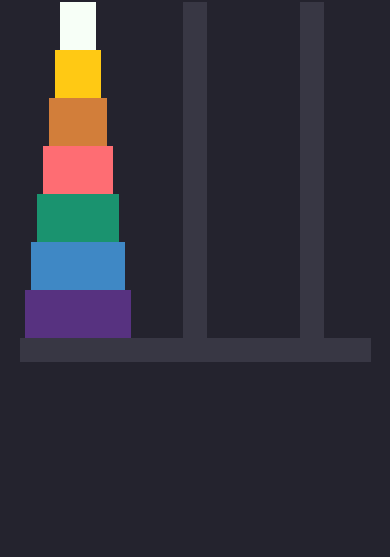
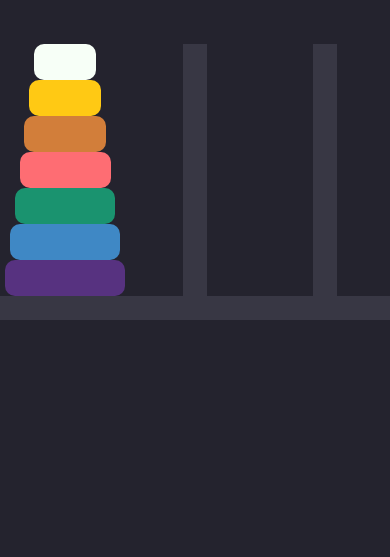
Before and after one commit to mvaydev/hanoi-tower, a website: page index.html in a window 390 px wide. Shown: the part 287-844 px from the top of the page. Drawn offline with Linux system fonts and the light colour scheme.

Commit message:
Make adaptability

```diff
--- a/js/ring.js
+++ b/js/ring.js
@@ -86,7 +86,7 @@ class Ring extends HTMLElement {
 
     setNormalView() {
         this.classList.remove('ring_state_dragged')
-        this.style.width = 20 + this.size * 10 + '%' // check _ring.scss
+        this.classList.remove('ring_state_normal')
     }
 }
 
--- a/scss/components/_ring.scss
+++ b/scss/components/_ring.scss
@@ -10,22 +10,30 @@ $ring-colors: (
     #573280,
 );
 
-.ring {
-    height: $step-l * 2;
-    touch-action: none;
-
-    $percentage: 20%;
-    z-index: $ring-zi;
-
+@mixin setWidths($percentage, $widthDegree) {
     @for $i from 1 through 7 {
         &_size_#{$i} {
-            width: $percentage + $i * 10;
+            width: $percentage + $i * $widthDegree;
             background: list.nth($ring-colors, $i);
         }
     }
+}
+
+.ring {
+    @include setWidths(20%, 7);
+
+    height: $step-l * 2;
+    touch-action: none;
+    z-index: $ring-zi;
+
+    border-radius: 10px;
 
     &_state_dragged {
         position: absolute;
         z-index: $ring-dragged-zi;
     }
+
+    &_state_normal {
+        @include setWidths(20%, 7.5);
+    }
 }
--- a/scss/main.scss
+++ b/scss/main.scss
@@ -13,3 +13,21 @@
 @import './layout/_modal';
 
 @import './_typography';
+
+@media (max-width: 650px) {
+    .ring {
+        @include setWidths(30%, 7.5)
+    }
+}
+
+@media (max-width: 500px) {
+    .game {
+        width: 100vw;
+    }
+
+    .ring {
+        height: $step-m * 3;
+
+        @include setWidths(40%, 7.5)
+    }
+}
```
Also changed, not shown: css/main.css, 1 other file.
